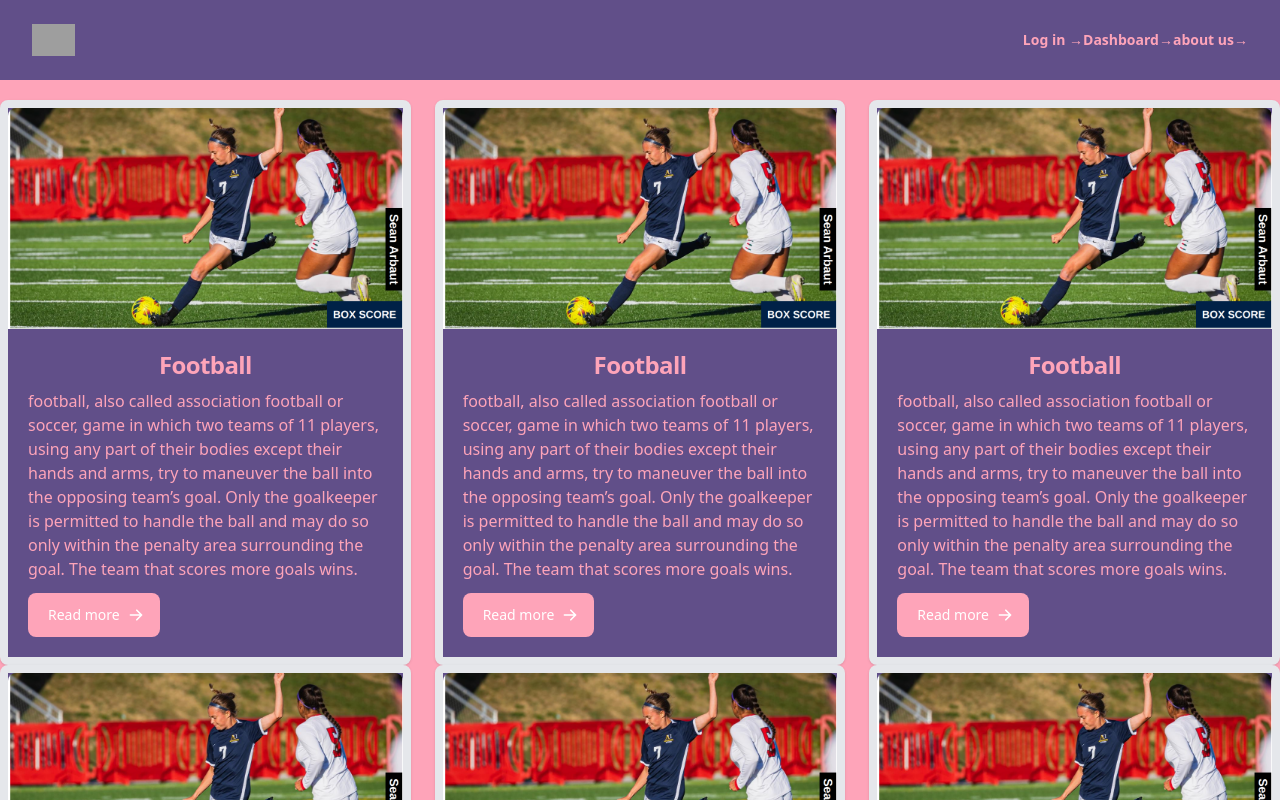
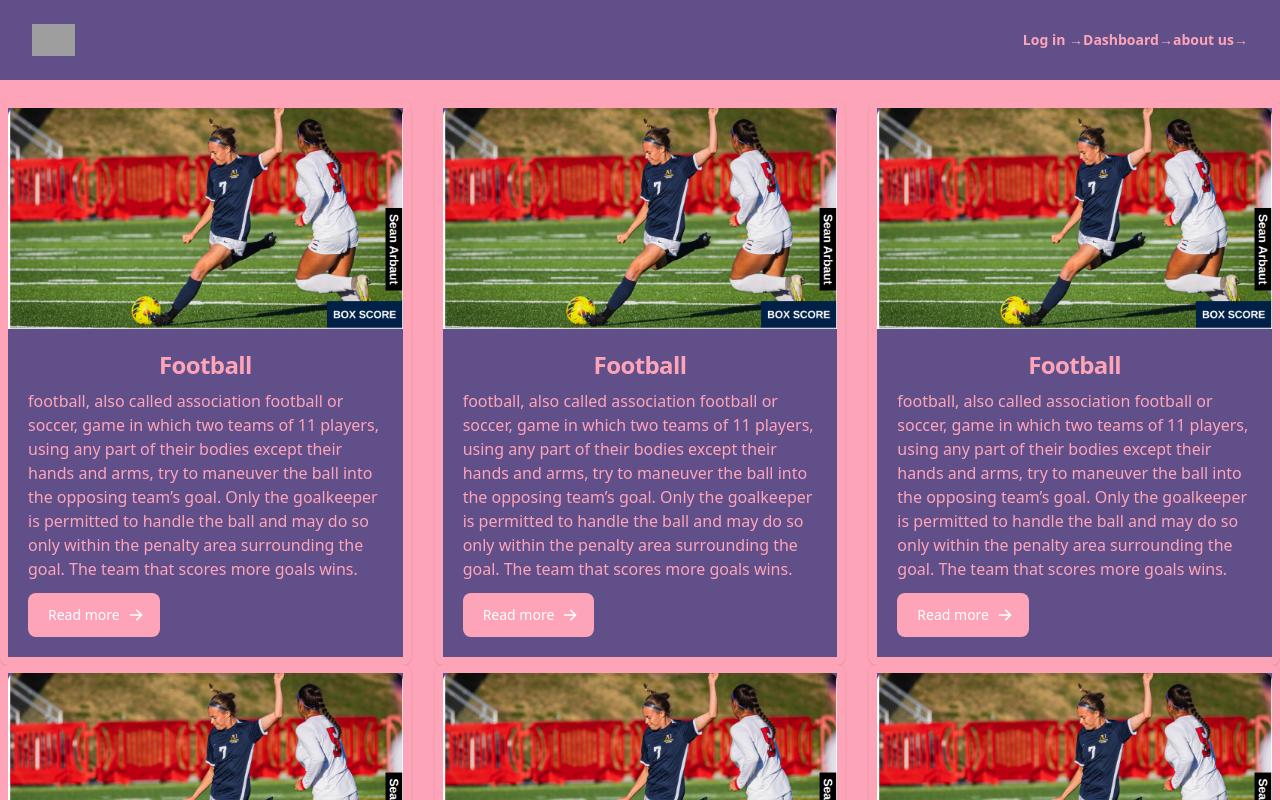
Before and after one commit to treva556/static-website-demo, a React (Create React App) app: page / in a window 1280 px wide. Shown: the top 800 px of the page. Built offline with nearby package versions, Linux system fonts and the light colour scheme; grey boxes are pictures that could not be loaded.

Commit message:
border changes

```diff
--- a/src/components/Card2.js
+++ b/src/components/Card2.js
@@ -12,7 +12,7 @@ import image from '../pngs/soccer.png'
 import React from "react";
 export default function Card2() {
     return (
-        <div class="max-w-xl bg-[#614F89] border-gray-200 rounded-lg shadow dark:bg-gray-800 dark:border-gray-700  border-8 border-[#FEA4B9]">
+        <div class="max-w-xl bg-[#614F89] rounded-lg shadow dark:bg-gray-800 dark:border-gray-700  border-8 border-[#FEA4B9]">
         <a href="#">
             <img class="rounded-t-lg" src={image} alt="" />
         </a>
```
